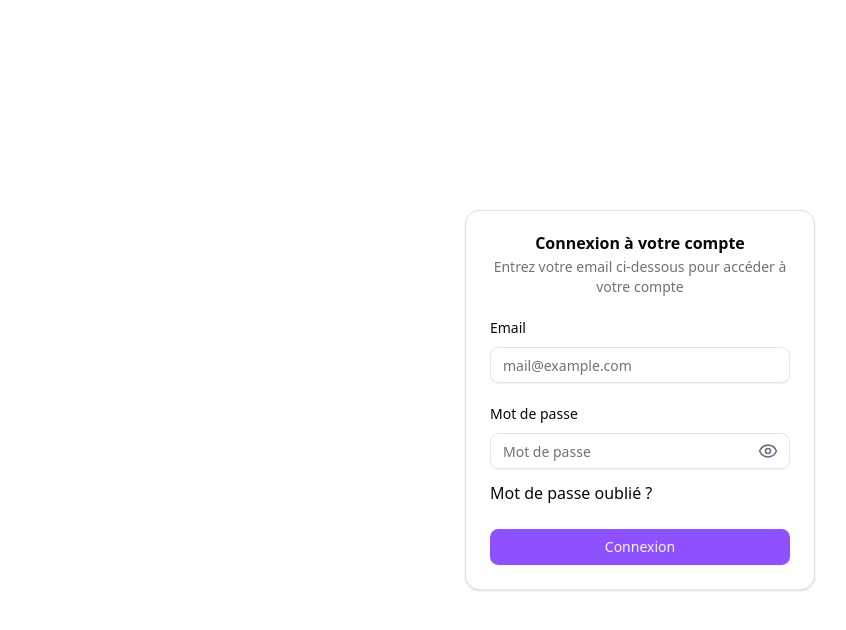
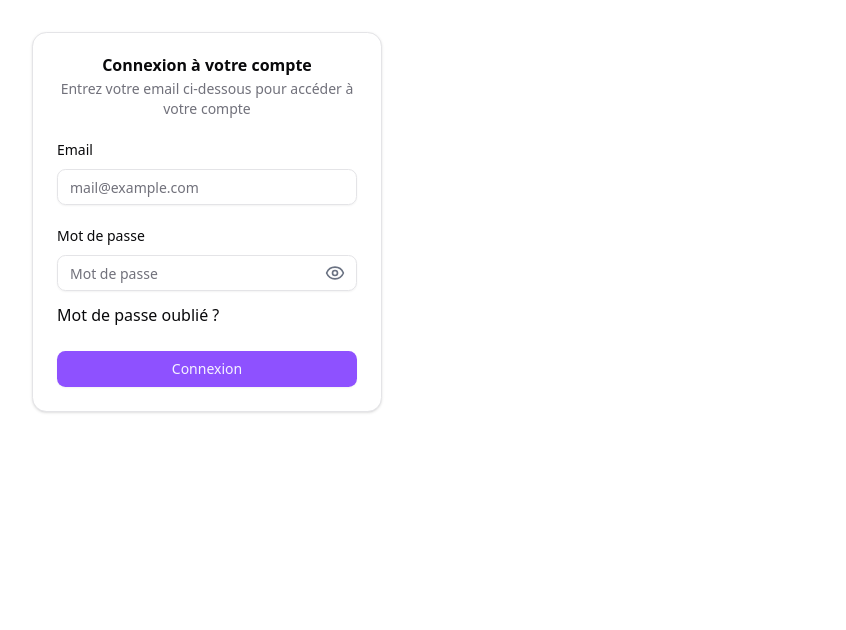
Before and after one commit to AnsseauMattheo/SaeHandDBut3-Front, a React (Vite) app: page / in a window 1280 px wide. Shown: the top 630 px of the page, without its empty margins (0-846 px from the left). Built offline with nearby package versions, Linux system fonts and the light colour scheme; no server answers.

Commit message:
correction style

```diff
--- a/src/index.css
+++ b/src/index.css
@@ -37,15 +37,6 @@
    --sidebar-border: oklch(0.92 0.004 286.32);
    --sidebar-ring: oklch(0.606 0.25 292.717);
  }
-
-
-body {
-  margin: 0;
-  display: flex;
-  place-items: center;
-  min-width: 320px;
-  min-height: 100vh;
-}
 
 
 @theme inline {
```
